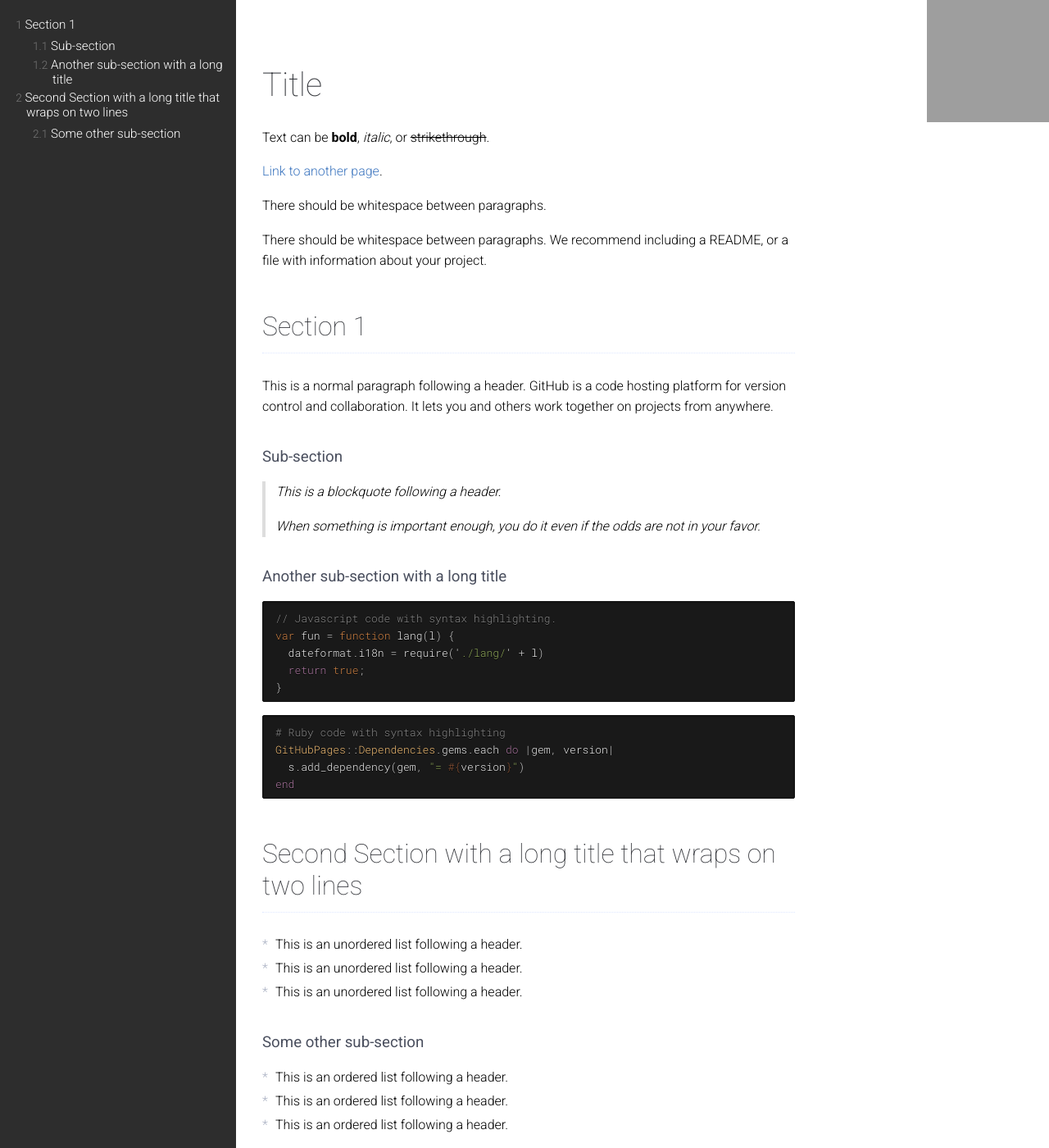
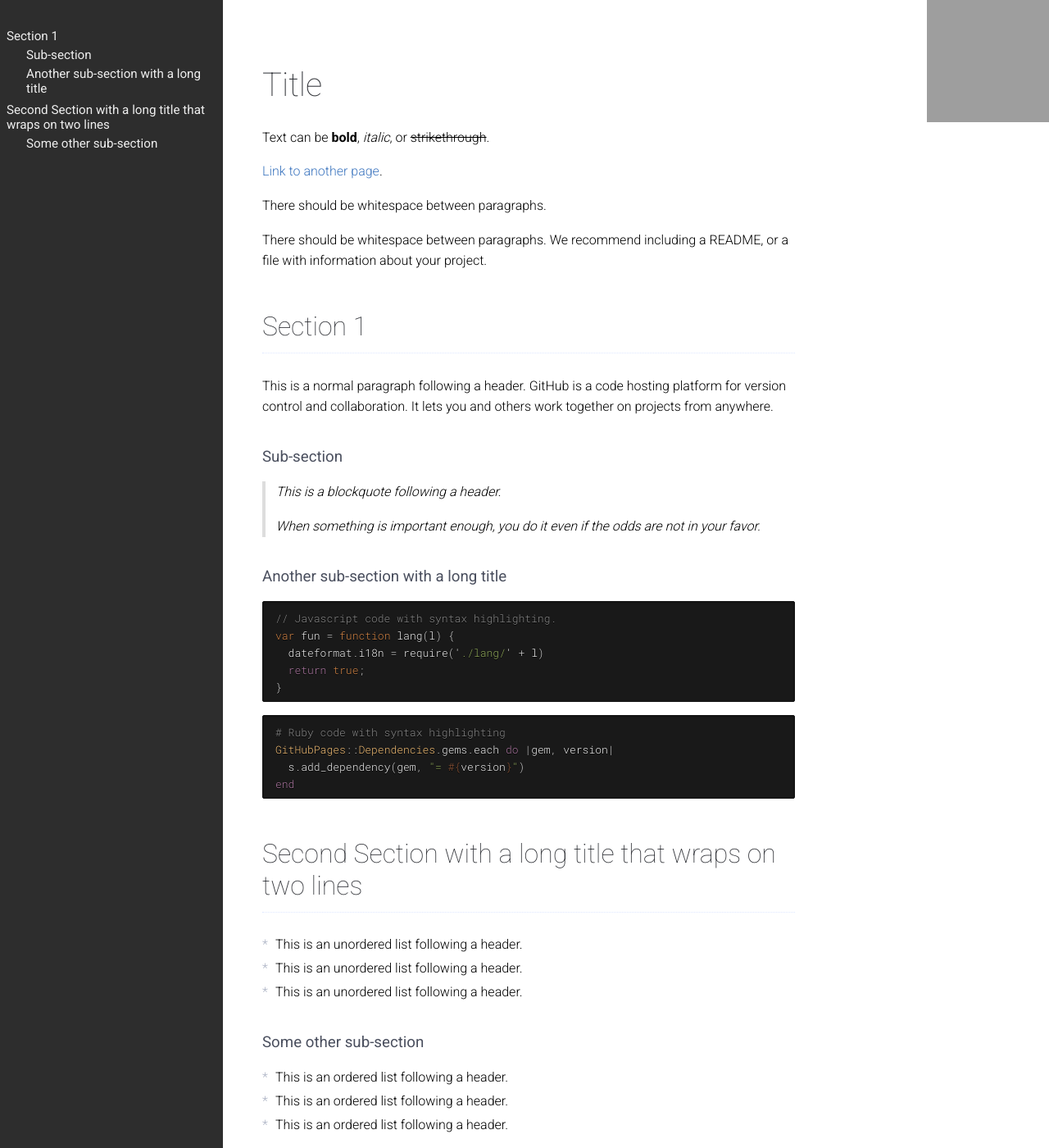
Before and after one commit to rs/gh-readme, a Jekyll site: the page built from index.md, in a window 1280 px wide and 1400 px high. Shown: the whole window at 82% size. Built offline with Jekyll 4.4.1, drawn with Linux system fonts in a browser that asks for light colours; our own code applies the rules of GitHub Pages for plain Markdown files; grey boxes are pictures that could not be loaded.

Commit message:
Restyle the nav

```diff
--- a/assets/main.scss
+++ b/assets/main.scss
@@ -45,60 +45,60 @@ nav {
 
   nav {
     font-family: 'Roboto', 'Helvetica Neue', Helvetica, Arial, sans-serif;
-    font-weight: 300;
+    font-weight: 400;
+    font-size: .95rem;
 
     display: block;
     position: fixed;
     top: 0;
     left: 0;
     margin: 0;
+    padding: 2em 0 0 0;
     width: 17rem;
     height: 100%;
     overflow: auto;
     background-color: #2d2d2d;
-    padding: 1rem 1rem 0 0;
 
     ul {
-      padding: .2rem 0 0 2rem;
       margin: 0;
+      padding: 0;
+    }
 
-      li.active {
-        background-color: #6c2022;
-        ul {
-          background-color: #2d2d2d;
-        }
-      }
+    li {
+      list-style-type: none;
+      padding: .3rem 0 .2rem 0;
 
-      li {
-        font-size: .95rem;
-        list-style-type: none;
-        margin: 0 0 0 0;
-        padding: .1rem 0 .2rem 0;
-
-        ul {
-          position: relative;
-          top: .2rem;
-        }
-
-        .secnum {
-          color: #777;
-          font-size: 0.85rem;
-        }
-
-        a, a:visited {
-          color: white;
-          text-shadow: none;
-          text-decoration: none;
-          background: none;
+      &.active {
+        background-color: white;
+        > a, > a:visited {
+          color: black;
         }
       }
     }
 
+    a, a:visited {
+      color: #eee;
+      text-shadow: none;
+      text-decoration: none;
+      background: none;
+    }
+
     > ul > li {
-      text-indent: -.8rem;
+      > a {
+        display: block;
+        margin: 0 .5rem 0 .5rem;
+      }
+      > ul {
+        background-color: #2d2d2d;
 
-      > ul > li {
-        text-indent: -1.5rem;
+        > li {
+          margin-bottom: -.2rem;
+
+          > a {
+            display: block;
+            margin: 0 .5rem 0 2rem;
+          }
+        }
       }
     }
   }
@@ -107,13 +107,13 @@ nav {
 /**
  * Typography
  */
-.readme,
-.readme p {
-  font-family: 'Roboto', 'Helvetica Neue', Helvetica, Arial, sans-serif;
-  font-weight: 300;
-}
 
 .readme {
+  &, p {
+    font-family: 'Roboto', 'Helvetica Neue', Helvetica, Arial, sans-serif;
+    font-weight: 300;
+  }
+
   pre,
   code {
     font-family: 'Roboto Mono', monospace;
--- a/assets/nav.js
+++ b/assets/nav.js
@@ -15,17 +15,6 @@ $(function () {
             nav.append(item);
         }
     });
-
-    // Add numbering
-    function numberize(prefix) {
-        var ch = 1;
-        return function() {
-            $(this).prepend('<span class="secnum">' + prefix + ch + '</span>&nbsp;');
-            $("ul > li", this).each(numberize(ch + "."));
-            ch++;
-        }
-    }
-    $("nav > ul > li").each(numberize(""));
 
     // Cache selectors
     var lastId,
```
